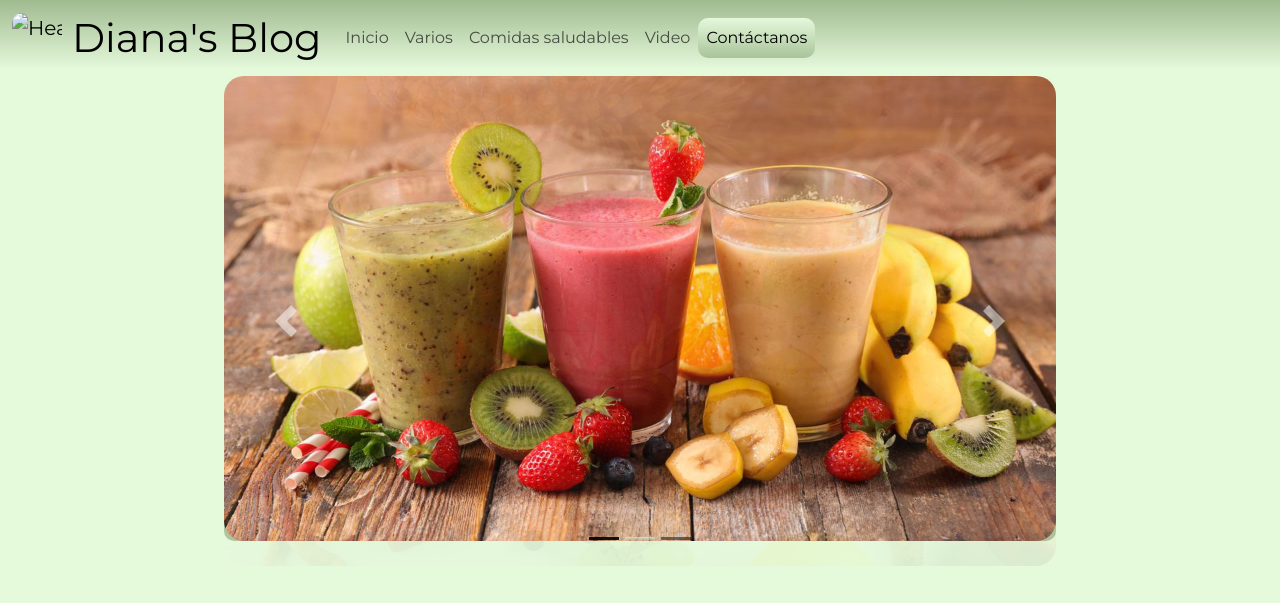
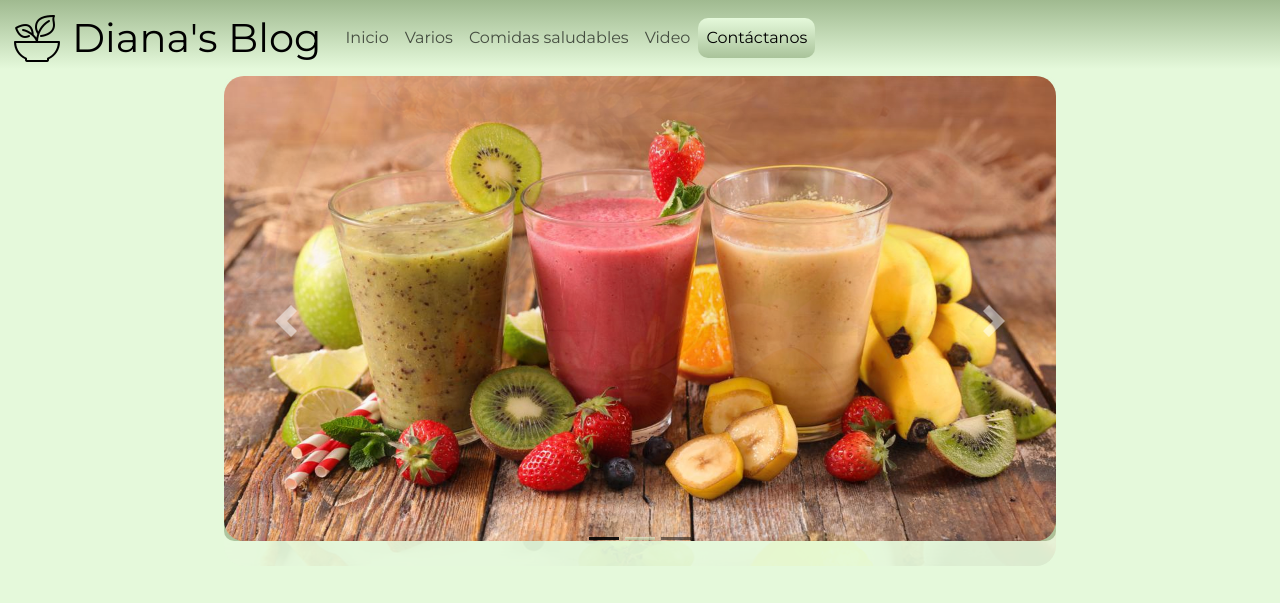
Before and after one commit to Dianatorresdlc/Blogcito, a plain HTML site: page index.html in a window 1280 px wide. Shown: the top 603 px of the page. Drawn offline with nearby package versions, Linux system fonts and the light colour scheme; the site is published under a folder, as on GitHub Pages, so addresses that start at the root find nothing.

Commit message:
Update index.html

```diff
--- a/index.html
+++ b/index.html
@@ -11,7 +11,7 @@
             crossorigin="anonymous"
         />
         <link href="./css/style.css" rel="stylesheet" type="text/css" />
-        <link rel="icon" type="image/x-icon" href="/images/icono.png" />
+        <link rel="icon" type="image/x-icon" href="./images/icono.png" />
         <link rel="preconnect" href="https://fonts.googleapis.com" />
         <link rel="preconnect" href="https://fonts.gstatic.com" crossorigin />
         <link
@@ -29,7 +29,7 @@
             <div class="container-fluid">
                 <a id="titulo" class="navbar-brand" href="#">
                     <img
-                        src="/images/icono.png"
+                        src="./images/icono.png"
                         alt="Healthy"
                         width="50"
                         height="50"
```
